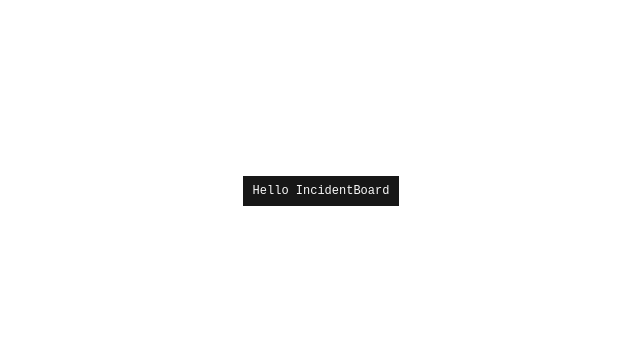
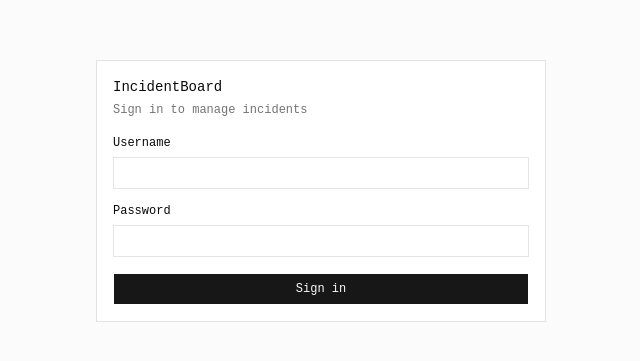
Before and after one commit to WchrpWwtk/incident_board, a React (Vite) app in the folder frontend/: page / in a window 1280 px wide. Shown: the part 209-570 px from the top of the page, without its empty margins (319-959 px from the left). Built offline with nearby package versions, Linux system fonts and the light colour scheme; no server answers.

Commit message:
feat: add login functionality with form validation and UI integration
- Implemented `LoginPage` with `react-hook-form` and Zod validation using `loginSchema`.
- Connected login functionality to the authentication API with React Query.
- Updated `App` to render `LoginPage` as the main component.

```diff
--- a/frontend/src/App.tsx
+++ b/frontend/src/App.tsx
@@ -1,11 +1,7 @@
-import { Button } from "@/components/ui/button.tsx";
+import { LoginPage } from "@/features/auth/LoginPage.tsx";
 
 function App() {
-	return (
-		<div className="flex min-h-screen items-center justify-center">
-			<Button>Hello IncidentBoard</Button>
-		</div>
-	);
+	return <LoginPage />;
 }
 
 export default App;
--- /dev/null
+++ b/frontend/src/features/auth/LoginPage.tsx
@@ -0,0 +1,88 @@
+import { useForm } from "react-hook-form";
+import {
+	type LoginFormValues,
+	loginSchema,
+} from "@/features/auth/login.schema.ts";
+import { zodResolver } from "@hookform/resolvers/zod";
+import { useMutation } from "@tanstack/react-query";
+import { login } from "@/features/auth/auth.api.ts";
+import {
+	Card,
+	CardContent,
+	CardDescription,
+	CardHeader,
+	CardTitle,
+} from "@/components/ui/card.tsx";
+import { Label } from "@/components/ui/label.tsx";
+import { Input } from "@/components/ui/input.tsx";
+import { Button } from "@/components/ui/button.tsx";
+
+export function LoginPage() {
+	const form = useForm<LoginFormValues>({
+		resolver: zodResolver(loginSchema),
+		defaultValues: {
+			username: "",
+			password: "",
+		},
+	});
+
+	const loginMutation = useMutation({
+		mutationFn: login,
+		onSuccess: (data) => {
+			console.log("Logged in user:", data.user);
+		},
+	});
+
+	function onSubmit(values: LoginFormValues) {
+		loginMutation.mutate(values);
+	}
+
+	return (
+		<main className="flex min-h-screen items-center justify-center bg-muted/40 p-4">
+			<Card className="w-full max-w-md">
+				<CardHeader>
+					<CardTitle>IncidentBoard</CardTitle>
+					<CardDescription>Sign in to manage incidents</CardDescription>
+				</CardHeader>
+				<CardContent>
+					<form className="space-y-4" onSubmit={form.handleSubmit(onSubmit)}>
+						<div className="space-y-2">
+							<Label htmlFor="username">Username</Label>
+							<Input id="username" {...form.register("username")} />
+							{form.formState.errors.username && (
+								<p className="text-sm text-destructive">
+									{form.formState.errors.username.message}
+								</p>
+							)}
+						</div>
+						<div className="space-y-2">
+							<Label htmlFor="password">Password</Label>
+							<Input
+								id="password"
+								type="password"
+								{...form.register("password")}
+							/>
+							{form.formState.errors.password && (
+								<p className="text-sm text-destructive">
+									{form.formState.errors.password.message}
+								</p>
+							)}
+						</div>
+						{loginMutation.isError && (
+							<p className="text-sm text-destructive">
+								Invalid username or password.
+							</p>
+						)}
+						<Button
+							className="w-full"
+							type="submit"
+							disabled={loginMutation.isPending}
+						>
+							{loginMutation.isPending ? "Signing in..." : "Sign in"}
+						</Button>
+					</form>
+				</CardContent>
+			</Card>
+		</main>
+	);
+}
--- /dev/null
+++ b/frontend/src/features/auth/login.schema.ts
@@ -0,0 +1,8 @@
+import { z } from "zod";
+
+export const loginSchema = z.object({
+	username: z.string().min(1, "Username is required"),
+	password: z.string().min(1, "Password is required"),
+});
+
+export type LoginFormValues = z.infer<typeof loginSchema>;
```
Also changed, not shown: frontend/src/components/ui/card.tsx (+15 -15 lines), frontend/src/components/ui/input.tsx (+5 -5 lines), frontend/src/components/ui/label.tsx (+6 -6 lines).
